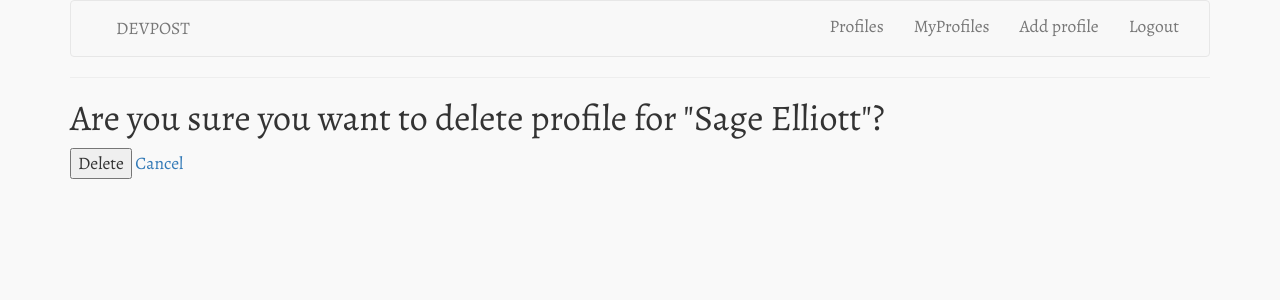
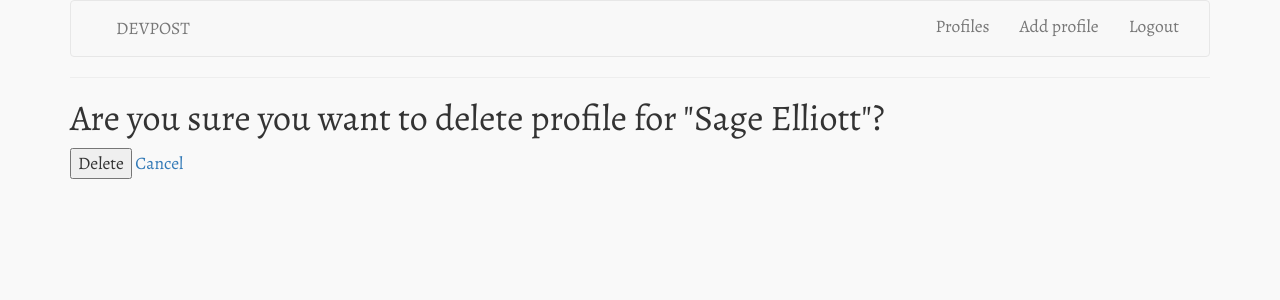
Before and after one commit to sagecodes/devpost, a Flask app: page /profile/1/delete/ in a window 1280 px wide. Shown: the top 300 px of the page. Run offline with Flask 2, Linux system fonts and the light colour scheme; a user stored in the database is signed in; some libraries are stand-ins or nearby versions; some web fonts are replaced.

Commit message:
Feat: remove myProfiles link from navbar for now

```diff
--- a/templates/layout.html
+++ b/templates/layout.html
@@ -31,8 +31,6 @@
                             </ul>
                             <ul class="nav navbar-nav navbar-right">
                                 <li><a href="{{url_for('showProfiles')}}">Profiles</a>
-                                </li>
-                                <li><a href="#portfolio">MyProfiles</a>
                                 </li>
                                 <li> {% if 'username' not in session %}
                                     {% else %}
@@ -70,7 +68,7 @@
                 {% block content %}{% endblock %}
             </div>
             <footer>
-                <br>
+                <br><br>
             </footer>
 
         </body>
```
